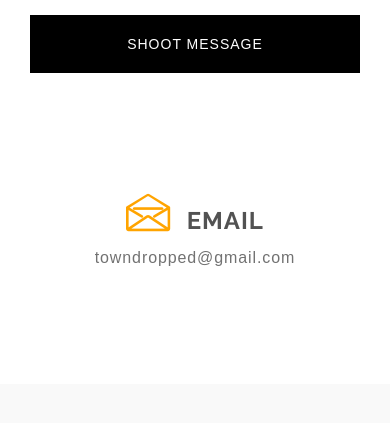
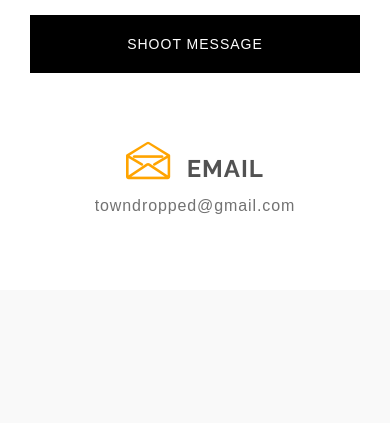
Before and after one commit to pcardosolei/Town-Dropped-website-event-, a plain HTML site: page index.html in a window 390 px wide. Shown: the part 10655-11078 px from the top of the page. Drawn offline with Linux system fonts and the light colour scheme.

Commit message:
changes contact  Please enter the commit message for your changes. Lines starting

```diff
--- a/index.html
+++ b/index.html
@@ -655,10 +655,8 @@ http://www.tooplate.com/view/2078-adventure
 			<!-- Contact detail section
 			================================================== -->
 			<div class="contact-detail col-md-12 col-sm-12">
-				<div class="col-md-6 col-sm-6">
 					<h3><i class="icon-envelope medium-icon wow bounceIn" data-wow-delay="0.6s"></i> EMAIL</h3>
 					<p>towndropped@gmail.com</p>
-				</div>
 			</div>
 
 		</div>
```
